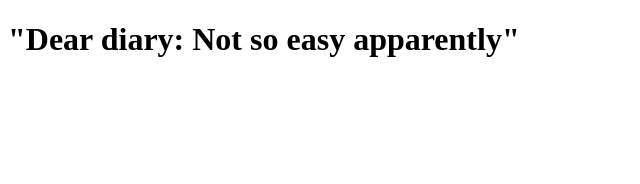
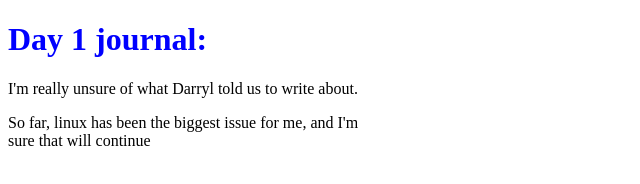
Before and after one commit to tristanberris/journal, a plain HTML site: page index.html in a window 1280 px wide. Shown: the whole page, without its empty margins (0-640 px from the left). Drawn offline with Linux system fonts and the light colour scheme.

Commit message:
First JE, tried to style

```diff
--- a/index.html
+++ b/index.html
@@ -4,9 +4,13 @@
   <meta charset="UTF-8">
   <meta name="viewport" content="width=, initial-scale=1.0">
   <meta http-equiv="X-UA-Compatible" content="ie=edge">
+  <link rel="stylesheet" href="style.css">
   <title>Document</title>
 </head>
 <body>
-  <h1>"Dear diary: Not so easy apparently"</h1>
+  <h1 class="header">Day 1 journal:</h1>
+  <p class="first-para">I'm really unsure of what Darryl told us to write about.</p>
+  <p class="first-para">So far, linux has been the biggest issue for me, and I'm <br>sure that will continue</p>
+
 </body>
 </html>
--- /dev/null
+++ b/style.css
@@ -0,0 +1,8 @@
+body{
+  width: 50%;
+}
+
+.header{
+  color:blue;
+background-position: 50%;
+}
```
